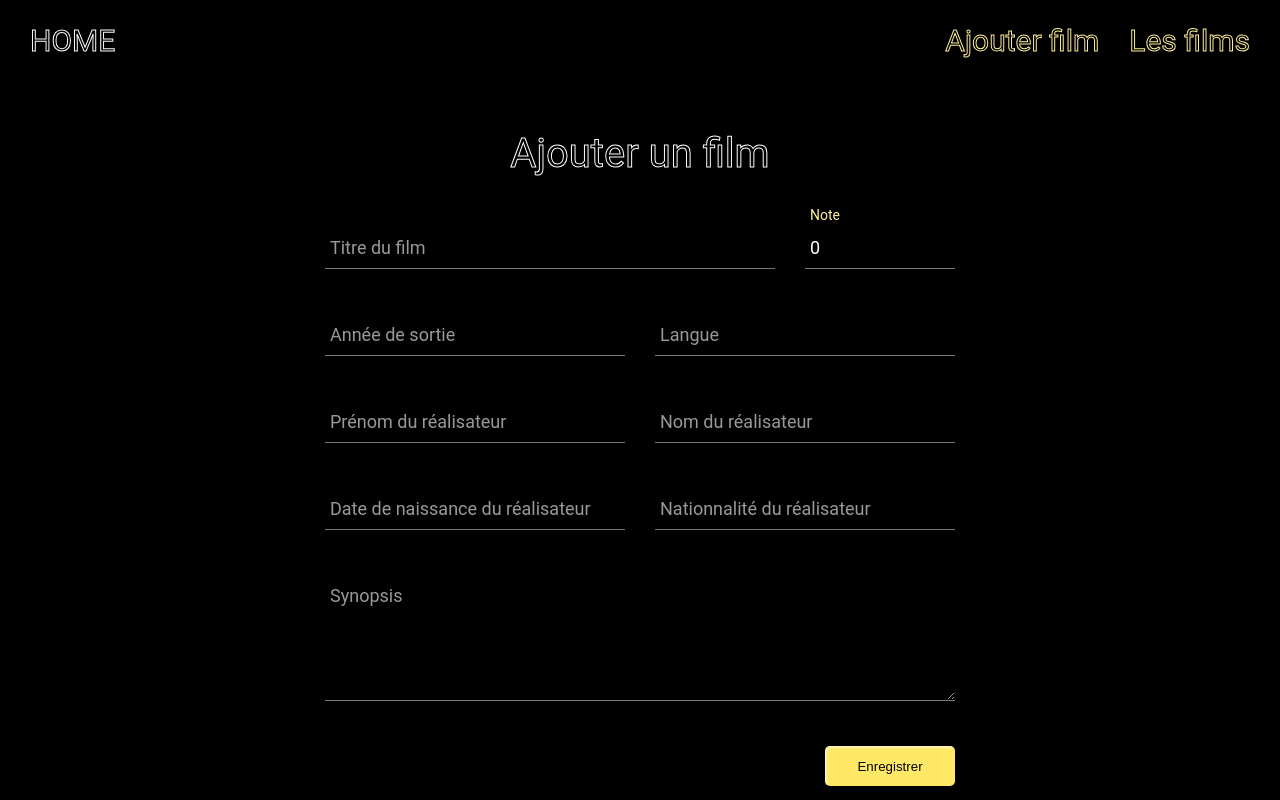
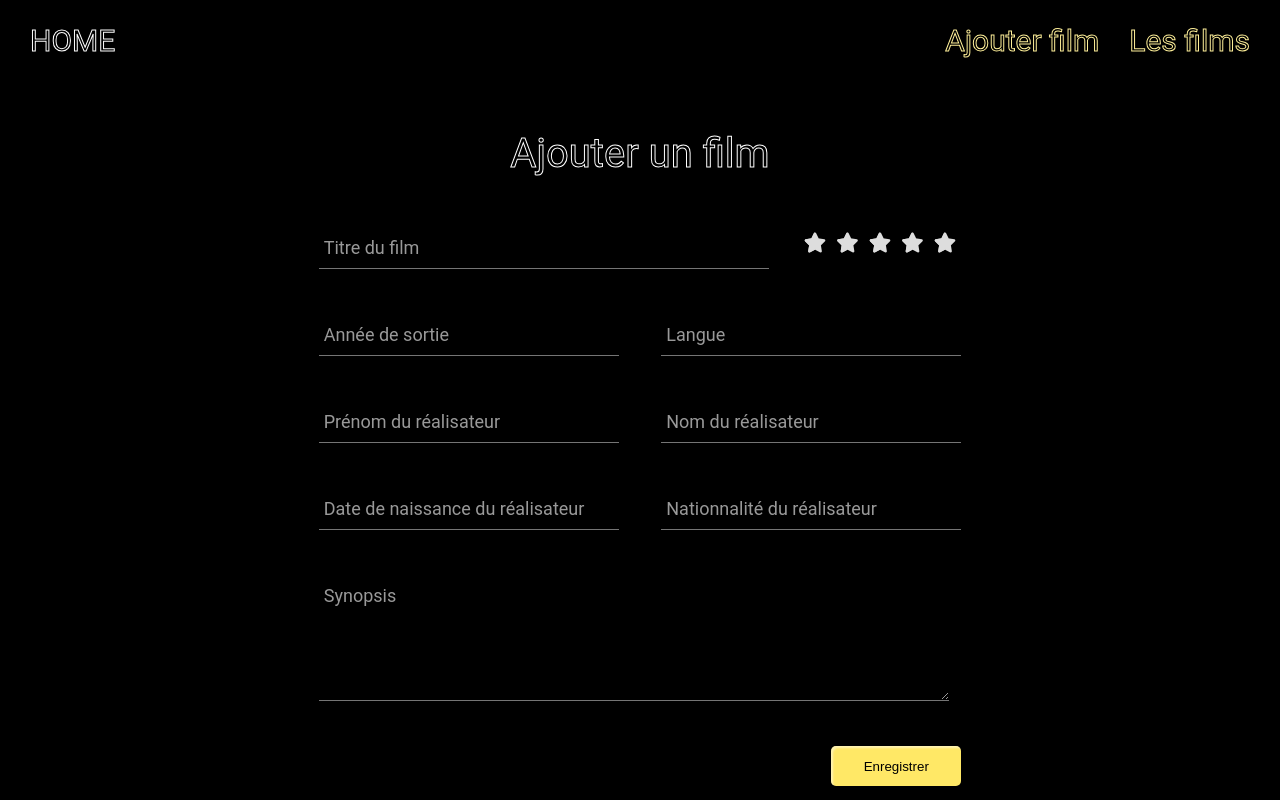
Before and after one commit to lucas-faget/vue-movies, a Vue app: page /#/movies/add in a window 1280 px wide. Built offline with nearby package versions, Linux system fonts and the light colour scheme.

Commit message:
star rating

```diff
--- /dev/null
+++ b/src/components/StarRating.vue
@@ -0,0 +1,65 @@
+<script>
+    export default {
+        name: 'StarRating',
+    }
+</script>
+
+<template>
+    <fieldset class="rating">
+        <input type="radio" id="star5" name="rating" value="5" /><label class = "full" for="star5" title="Awesome - 5 stars"></label>
+        <input type="radio" id="star4half" name="rating" value="4 and a half" /><label class="half" for="star4half" title="Pretty good - 4.5 stars"></label>
+        <input type="radio" id="star4" name="rating" value="4" /><label class = "full" for="star4" title="Pretty good - 4 stars"></label>
+        <input type="radio" id="star3half" name="rating" value="3 and a half" /><label class="half" for="star3half" title="Meh - 3.5 stars"></label>
+        <input type="radio" id="star3" name="rating" value="3" /><label class = "full" for="star3" title="Meh - 3 stars"></label>
+        <input type="radio" id="star2half" name="rating" value="2 and a half" /><label class="half" for="star2half" title="Kinda bad - 2.5 stars"></label>
+        <input type="radio" id="star2" name="rating" value="2" /><label class = "full" for="star2" title="Kinda bad - 2 stars"></label>
+        <input type="radio" id="star1half" name="rating" value="1 and a half" /><label class="half" for="star1half" title="Meh - 1.5 stars"></label>
+        <input type="radio" id="star1" name="rating" value="1" /><label class = "full" for="star1" title="Sucks big time - 1 star"></label>
+        <input type="radio" id="starhalf" name="rating" value="half" /><label class="half" for="starhalf" title="Sucks big time - 0.5 stars"></label>
+    </fieldset>
+</template>
+
+<style scoped>
+    @import url(//netdna.bootstrapcdn.com/font-awesome/3.2.1/css/font-awesome.css);
+
+    .rating {
+        border: none;
+        float: left;
+    }
+
+    .rating > input {
+        display: none;
+    }
+
+    .rating > label:before {
+        margin: 5px;
+        font-size: 1.25em;
+        font-family: FontAwesome;
+        display: inline-block;
+        content: "\f005";
+    }
+
+    .rating > .half:before {
+        content: "\f089";
+        position: absolute;
+    }
+
+    .rating > label {
+        color: #ddd;
+        float: right;
+    }
+
+    /* CSS Magic to Highlight Stars on Hover */
+    .rating > input:checked ~ label, /* show gold star when clicked */
+    .rating:not(:checked) > label:hover, /* hover current star */
+    .rating:not(:checked) > label:hover ~ label {
+        color: #FFD700;
+    } /* hover previous stars in list */
+
+    .rating > input:checked + label:hover, /* hover current star when changing rating */
+    .rating > input:checked ~ label:hover,
+    .rating > label:hover ~ input:checked ~ label, /* lighten current selection */
+    .rating > input:checked ~ label:hover ~ label {
+        color: #FFED85;
+    }
+</style>
--- a/src/views/MovieForm.vue
+++ b/src/views/MovieForm.vue
@@ -4,9 +4,10 @@
     import CustomInput from '@/components/CustomInput.vue';
     import CustomTextArea from "@/components/CustomTextArea.vue";
     import CustomButton from '@/components/CustomButton.vue';
+import StarRating from '@/components/StarRating.vue';
 
     export default {
-    components: { OutlineText, CustomInput, CustomTextArea, CustomButton },
+    components: { OutlineText, CustomInput, CustomTextArea, CustomButton, StarRating },
         data() {
             return {
                 movieRepository: window.movieRepository
@@ -55,7 +56,8 @@
             <form @submit.prevent="submitForm">
                 <div class="form-row">
                     <custom-input width="450" label="Titre du film" v-model="movie.title"></custom-input>
-                    <custom-input width="150" label="Note" v-model="movie.evaluating"></custom-input>
+                    <star-rating></star-rating>
+                    <!-- <custom-input width="150" label="Note" v-model="movie.evaluating"></custom-input> -->
                 </div>
                 <div class="form-row">
                     <custom-input width="300" label="Année de sortie" v-model="movie.year"></custom-input>
@@ -95,6 +97,7 @@
 
     .form-row {
         display: flex;
+        justify-content: space-between;
         gap: 30px;
     }
 
```
